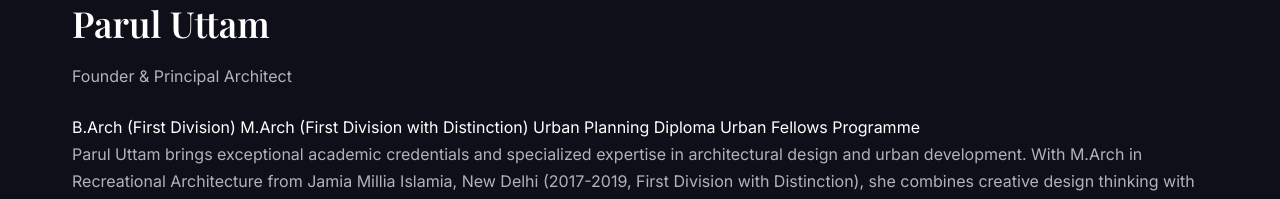
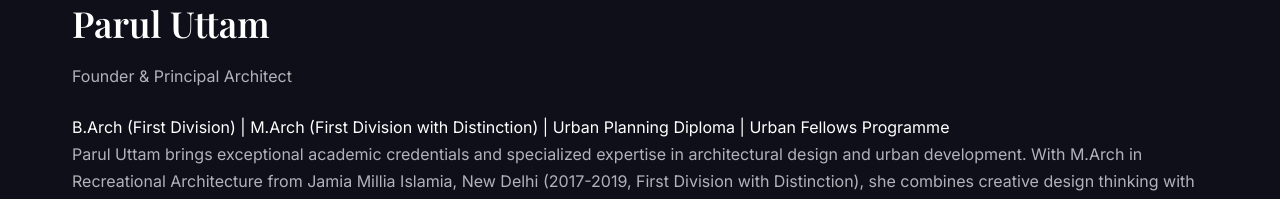
Before and after one commit to shubhamuttam1/ANDArchitects, a plain HTML site: page index.html in a window 1280 px wide. Shown: the part 2736-2935 px from the top of the page. Drawn offline with nearby package versions, Linux system fonts and the light colour scheme.

Commit message:
Improve founder credentials readability with visual separators
📚 EDUCATION SECTION - MUCH MORE READABLE!

❌ BEFORE (hard to read):
'B.Arch (First Division) M.Arch (First Division with Distinction) Urban Planning Diploma Urban Fellows Programme'

✅ AFTER (clear separation):
'B.Arch (First Division) | M.Arch (First Division with Distinction) | Urban Planning Diploma | Urban Fellows Programme'

🔧 CHANGES MADE:
1. Added pipe separators (|) between each credential
2. Added proper HTML structure with credential-separator spans
3. Added CSS styling for separators:
   - Light gray color for subtle but clear distinction
   - Proper spacing and alignment
   - Matches design aesthetic

🎯 RESULT:
- Much clearer visual separation between degrees ✅
- Professional presentation of education credentials ✅
- Easy to read and understand each qualification ✅
- Maintains clean, modern design ✅

```diff
--- a/index.html
+++ b/index.html
@@ -188,8 +188,11 @@
                         <p class="founder-title">Founder & Principal Architect</p>
                         <div class="founder-credentials">
                             <span class="credential">B.Arch (First Division)</span>
+                            <span class="credential-separator">|</span>
                             <span class="credential">M.Arch (First Division with Distinction)</span>
+                            <span class="credential-separator">|</span>
                             <span class="credential">Urban Planning Diploma</span>
+                            <span class="credential-separator">|</span>
                             <span class="credential">Urban Fellows Programme</span>
                         </div>
                     </div>
```
Also changed, not shown: assets/css/style.css (+9 -0 lines).
